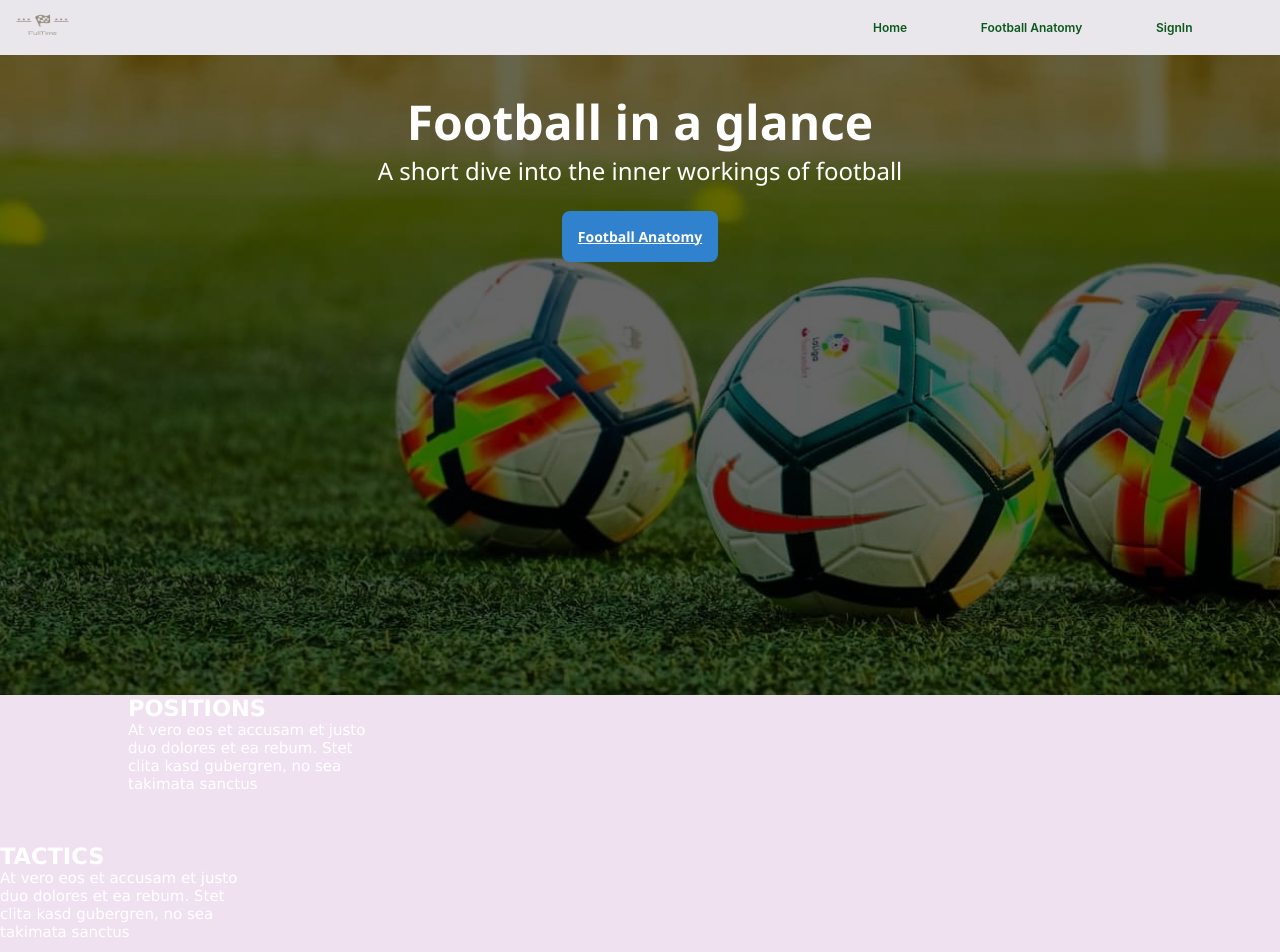
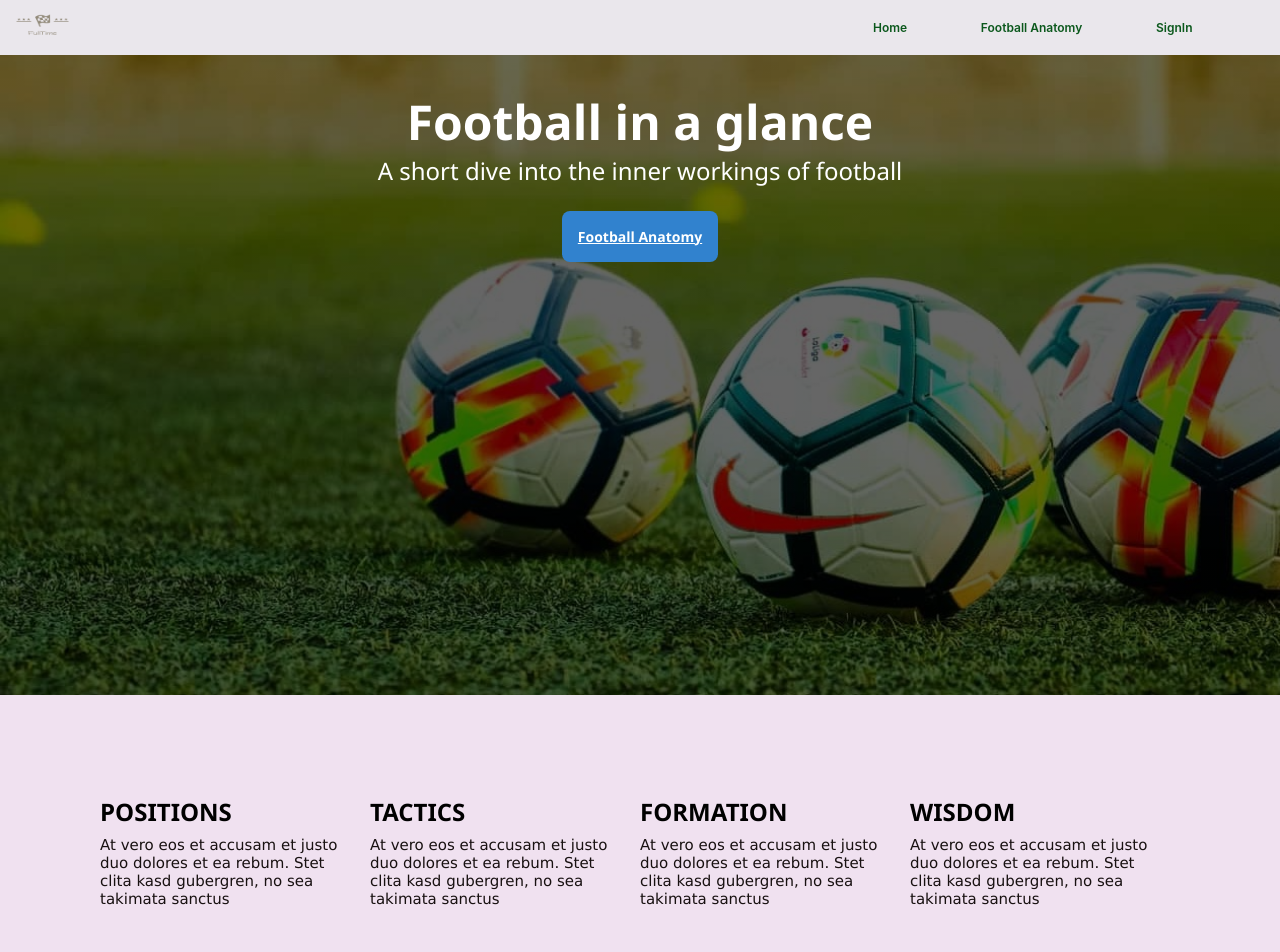
Before and after one commit to wisdom882/FlamingoApp-V2, a React (Create React App) app: page / in a window 1280 px wide. Shown: the top 952 px of the page. Built offline with nearby package versions, Linux system fonts and the light colour scheme.

Commit message:
ReadME updated

```diff
--- a/src/components/feature-details/features.css
+++ b/src/components/feature-details/features.css
@@ -1,8 +1,10 @@
-.description{
-    color: white;
+
+.featurecontent{
+    color: rgb(24, 17, 17);
     font-family: Verdana;
     font-size: 15px;
     font-weight: 400;
+    margin-top: 0.5rem;
 }
 
 .right-padding{
@@ -16,6 +18,9 @@
 .features{
     display: flex;
     flex-direction: row;
-    margin-bottom: 50px;
+}
 
+.flex{
+    display: flex;
+    padding: 100px;
 }
--- a/src/components/feature-details/features.jsx
+++ b/src/components/feature-details/features.jsx
@@ -1,29 +1,19 @@
 import React from "react";
 import features from "./featuresservice";
+import { FontAwesomeIcon } from "@fortawesome/react-fontawesome";
 import "./features.css";
 
 const Features = ({ type }) => {
   console.log(features);
   const filteredData = features[type];
   return (
-    <div>
+    <div className="flex">
       {filteredData.map((c, index) => (
-        <div key={index}>
-          {index % 2 === 0 ? (
-            <div className="features">
-              <div className="description left-padding">
-                <h2>{c.title}</h2>
-                <p className="description">{c.description}</p>
-              </div>
-            </div>
-          ) : (
-            <div className="features">
-              <div className="description right-padding">
-                <h2>{c.title}</h2>
-                <p className="description">{c.description}</p>
-              </div>
-            </div>
-          )}
+        <div className="features">
+          <div className="description right-padding">
+            <h2>{c.title}</h2>
+            <p className="featurecontent">{c.description}</p>
+          </div>
         </div>
       ))}
     </div>
--- a/src/components/football-details/football-details.styles.css
+++ b/src/components/football-details/football-details.styles.css
@@ -18,7 +18,7 @@
 
 }
 
-.description{
+.featuredescription{
     width: 50%
 }
 
```
Also changed, not shown: 1 other file (tests, documents, lock files or other folders).
